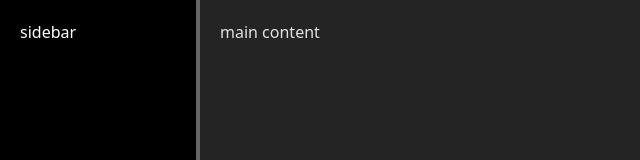
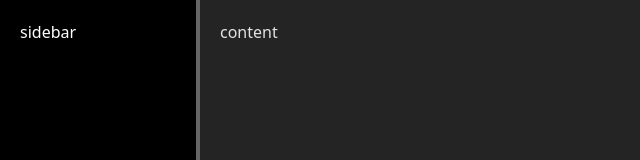
Before and after one commit to areknow/arnaud.cr, a React (Vite) app: page / in a window 1280 px wide. Shown: the top 160 px of the page, without its empty margins (0-640 px from the left). Built offline with nearby package versions, Linux system fonts and the light colour scheme.

Commit message:
add layout component

```diff
--- a/src/App.tsx
+++ b/src/App.tsx
@@ -1,55 +1,9 @@
-import "./app.scss";
-import { useState, useRef, useEffect } from "react";
+import { Layout } from "./shared/components/Layout";
 
 export const App = () => {
-  const [sidebarWidth, setSidebarWidth] = useState(200);
-  const [isDragging, setIsDragging] = useState(false);
-  const sidebarRef = useRef<HTMLDivElement>(null);
-
-  const handleMouseDown = (e: React.MouseEvent) => {
-    e.preventDefault();
-    setIsDragging(true);
-  };
-
-  useEffect(() => {
-    const handleMouseMove = (e: MouseEvent) => {
-      if (!isDragging) return;
-
-      const newWidth = e.clientX;
-      const minWidth = 100;
-      const maxWidth = window.innerWidth * 0.8;
-
-      if (newWidth >= minWidth && newWidth <= maxWidth) {
-        setSidebarWidth(newWidth);
-      }
-    };
-
-    const handleMouseUp = () => {
-      setIsDragging(false);
-    };
-
-    if (isDragging) {
-      document.addEventListener("mousemove", handleMouseMove);
-      document.addEventListener("mouseup", handleMouseUp);
-    }
-
-    return () => {
-      document.removeEventListener("mousemove", handleMouseMove);
-      document.removeEventListener("mouseup", handleMouseUp);
-    };
-  }, [isDragging]);
-
   return (
     <div className="app">
-      <div
-        className="sidebar"
-        ref={sidebarRef}
-        style={{ width: `${sidebarWidth}px` }}
-      >
-        sidebar
-        <div className="sidebar-resizer" onMouseDown={handleMouseDown} />
-      </div>
-      <div className="main-content">main content</div>
+      <Layout sidebar={<div>sidebar</div>} content={<div>content</div>} />
     </div>
   );
 };
--- /dev/null
+++ b/src/shared/components/Layout/Layout.tsx
@@ -0,0 +1,61 @@
+import { useState, useRef, useLayoutEffect } from "react";
+import "./layout.scss";
+
+export const Layout = ({
+  sidebar,
+  content,
+}: {
+  sidebar: React.ReactNode;
+  content: React.ReactNode;
+}) => {
+  const [sidebarWidth, setSidebarWidth] = useState(200);
+  const [isDragging, setIsDragging] = useState(false);
+  const sidebarRef = useRef<HTMLDivElement>(null);
+
+  const handleMouseDown = (e: React.MouseEvent) => {
+    e.preventDefault();
+    setIsDragging(true);
+  };
+
+  useLayoutEffect(() => {
+    const handleMouseMove = (e: MouseEvent) => {
+      if (!isDragging) return;
+
+      const newWidth = e.clientX;
+      const minWidth = 100;
+      const maxWidth = window.innerWidth * 0.8;
+
+      if (newWidth >= minWidth && newWidth <= maxWidth) {
+        setSidebarWidth(newWidth);
+      }
+    };
+
+    const handleMouseUp = () => {
+      setIsDragging(false);
+    };
+
+    if (isDragging) {
+      document.addEventListener("mousemove", handleMouseMove);
+      document.addEventListener("mouseup", handleMouseUp);
+    }
+
+    return () => {
+      document.removeEventListener("mousemove", handleMouseMove);
+      document.removeEventListener("mouseup", handleMouseUp);
+    };
+  }, [isDragging]);
+
+  const customStyles = {
+    "--sidebar-width": `${sidebarWidth}px`,
+  } as React.CSSProperties;
+
+  return (
+    <div className="layout">
+      <div className="sidebar" ref={sidebarRef} style={customStyles}>
+        {sidebar}
+        <div className="sidebar-resizer" onMouseDown={handleMouseDown} />
+      </div>
+      <div className="main-content">{content}</div>
+    </div>
+  );
+};
--- /dev/null
+++ b/src/shared/components/Layout/index.ts
@@ -0,0 +1 @@
+export * from "./Layout";
--- a/src/app.scss
+++ b/src/shared/components/Layout/layout.scss
@@ -1,11 +1,11 @@
-.app {
+.layout {
   display: flex;
   flex-direction: row;
   height: 100vh;
   width: 100vw;
 
   .sidebar {
-    width: 200px;
+    width: var(--sidebar-width);
     background-color: black;
     position: relative;
     color: white;
```
